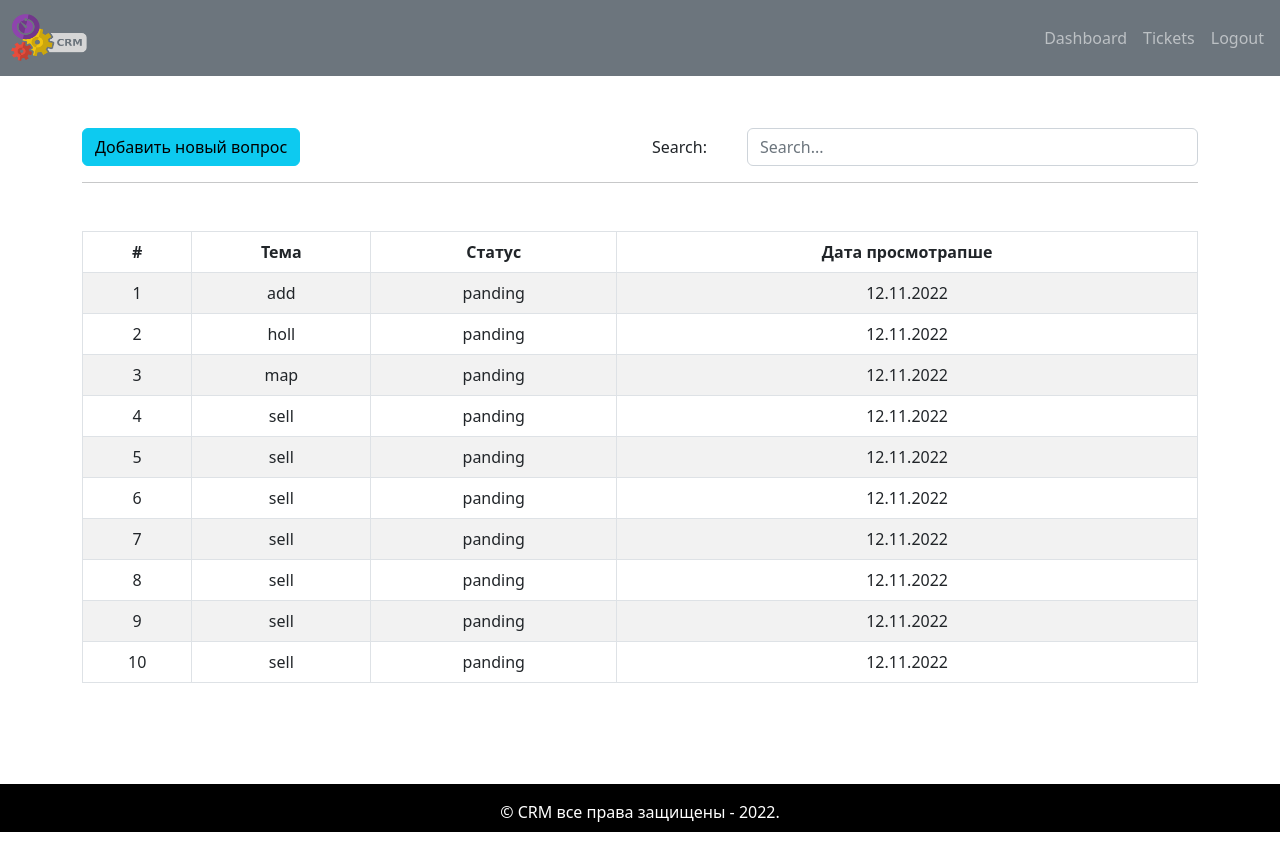
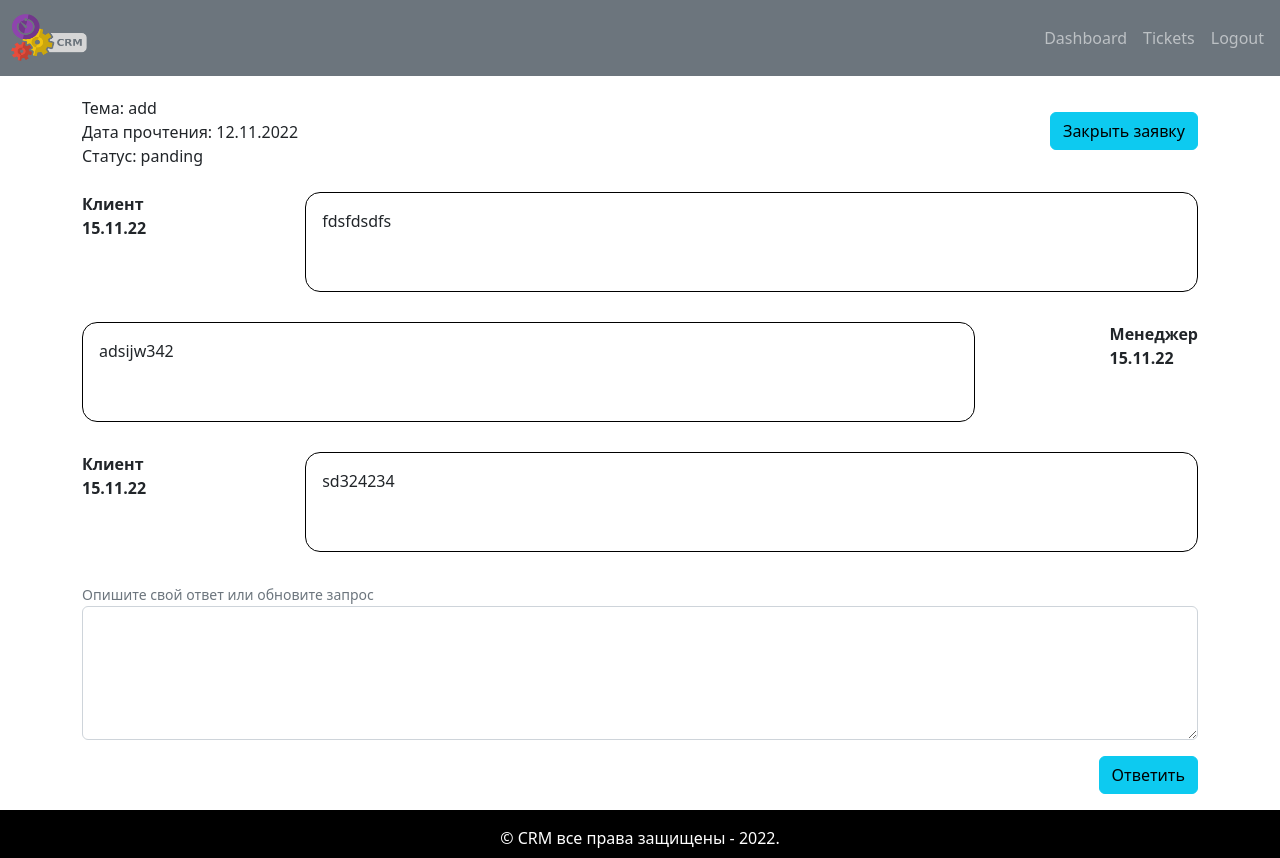
Before and after one commit to DanyaIT/CRM-Ticket_git, a React (Create React App) app: page /login in a window 1280 px wide. Before the commit the page ends 832 px from the top, so only its background shows below. Built offline with nearby package versions, Linux system fonts and the light colour scheme.

Commit message:
add message

```diff
--- a/src/App.js
+++ b/src/App.js
@@ -5,6 +5,7 @@ import DefaultLayout from './layout/DefaultLayout'
 import DashBoard from "./pages/dashboard/DashBoard";
 import AddTicket from "./pages/new-ticket/AddTicket";
 import TicketLists from "./components/ticket-listining/TicketLists";
+import Ticket from "./pages/tickets/Ticket";
 
 
 function App() {
@@ -12,7 +13,8 @@ function App() {
     <div className="App">
       {/* <Entry/> */}
       <DefaultLayout>
-        <TicketLists/>
+        <Ticket/>
+        {/* <TicketLists/> */}
         {/* <DashBoard/> */}
         {/* <AddTicket/> */}
       </DefaultLayout>
--- a/src/assets/data/data-ticket.json
+++ b/src/assets/data/data-ticket.json
@@ -3,8 +3,23 @@
         "id":1,
         "topic":"add",
         "status":"panding",
-        "addedDat": "12.11.2022"
-    },
+        "addedDat": "12.11.2022",
+        "history":[{
+            "date": "15.11.22",
+            "message": "fdsfdsdfs",
+            "messageBy": "Клиент"
+        },
+        {
+            "date": "15.11.22",
+            "message": "adsijw342",
+            "messageBy": "Менеджер"
+        },
+        {
+            "date": "15.11.22",
+            "message": "sd324234",
+            "messageBy": "Клиент"
+        }
+    ]},
     {
         "id":2,
         "topic":"holl",
--- /dev/null
+++ b/src/components/message/Message.jsx
@@ -0,0 +1,22 @@
+import React from 'react'
+import { useState } from 'react'
+import '.././message/message.css'
+
+const Message = ({message}) => {
+
+  return (
+    <div className='messages'>
+        {message.map((row,i)=>(
+            <div key = {i} className='message__history'>
+                <div className='send__message'>
+                    <div className='sender'>{row.messageBy}</div>
+                    <div className='date__message'>{row.date}</div>
+                </div>
+                <div className='message'>{row.message}</div>
+            </div>
+            ))}
+    </div>
+  )
+}
+
+export default Message
--- /dev/null
+++ b/src/components/message/MessageRaply.jsx
@@ -0,0 +1,28 @@
+import React from 'react'
+import { Form, Button } from 'react-bootstrap'
+
+const MessageRaply = ({handleOnChange,replymessage}) => {
+  return (
+    <Form>
+        <Form.Text>Опишите свой ответ или обновите запрос</Form.Text>
+        <Form.Group>
+            <Form.Control
+            onChange={handleOnChange}
+            as = 'textarea'
+            value = {replymessage}
+            rows={5}
+            />
+        </Form.Group>
+        <div className='text-end mt-3 mb-3'>
+            <Button
+            block
+            variant='info'
+            type='submit'
+            >
+            Ответить</Button>
+        </div>
+    </Form>
+  )
+}
+
+export default MessageRaply
--- /dev/null
+++ b/src/components/message/message.css
@@ -0,0 +1,25 @@
+
+.message__history{
+    display: flex;
+    flex-direction: row;
+    justify-content: space-between;
+}
+
+.message__history:nth-child(even){
+    display: flex;
+    justify-content: space-between;
+    flex-direction: row-reverse;
+}
+
+.message{
+    border: 1px solid black;
+    padding: 1rem;
+    width: 80%;
+    border-radius: 15px;
+    height: 100px;
+    margin-bottom: 30px;
+}
+
+.date__message, .sender{
+    font-weight: 700;
+}
--- /dev/null
+++ b/src/pages/tickets/Ticket.jsx
@@ -0,0 +1,47 @@
+import React, { useEffect, useState } from 'react'
+import { Container,Row,Col, Button } from 'react-bootstrap'
+import dateTicket from '../../assets/data/data-ticket.json'
+import Message from '../../components/message/Message'
+import MessageReply from '../../components/message/MessageRaply'
+
+const Ticket = () => {
+    const arr = dateTicket[0]
+    const [replymessage, setReplyMessage] = useState('')
+
+const handleOnChange = (e)=>{
+    const {value} = e.target
+    setReplyMessage(value)
+}
+
+useEffect(()=>{
+
+},[replymessage])
+
+console.log(replymessage)
+  return (
+    <Container>
+        <Row className='mt-3'>
+            <Col>
+                <div className='topic'>Тема: {arr.topic}</div>
+                <div className='date'>Дата прочтения: {arr.addedDat}</div>
+                <div className='status'>Cтатус: {arr.status}</div>
+            </Col>
+            <Col className='text-end mt-3'>
+                <Button variant = 'info'>Закрыть заявку</Button>
+            </Col>
+        </Row>
+        <Row className='mt-4'>
+            <Col>
+                <Message message={arr.history}/>
+            </Col>
+        </Row>
+        <Row>
+            <Col>
+                <MessageReply replymessage = {replymessage} handleOnChange={handleOnChange}/>
+            </Col>
+        </Row>
+    </Container>
+  )
+}
+
+export default Ticket
```
Also changed, not shown: src/appRouter/AppRouter.js (added, +13 -0 lines), src/utils/routes.js (added).
